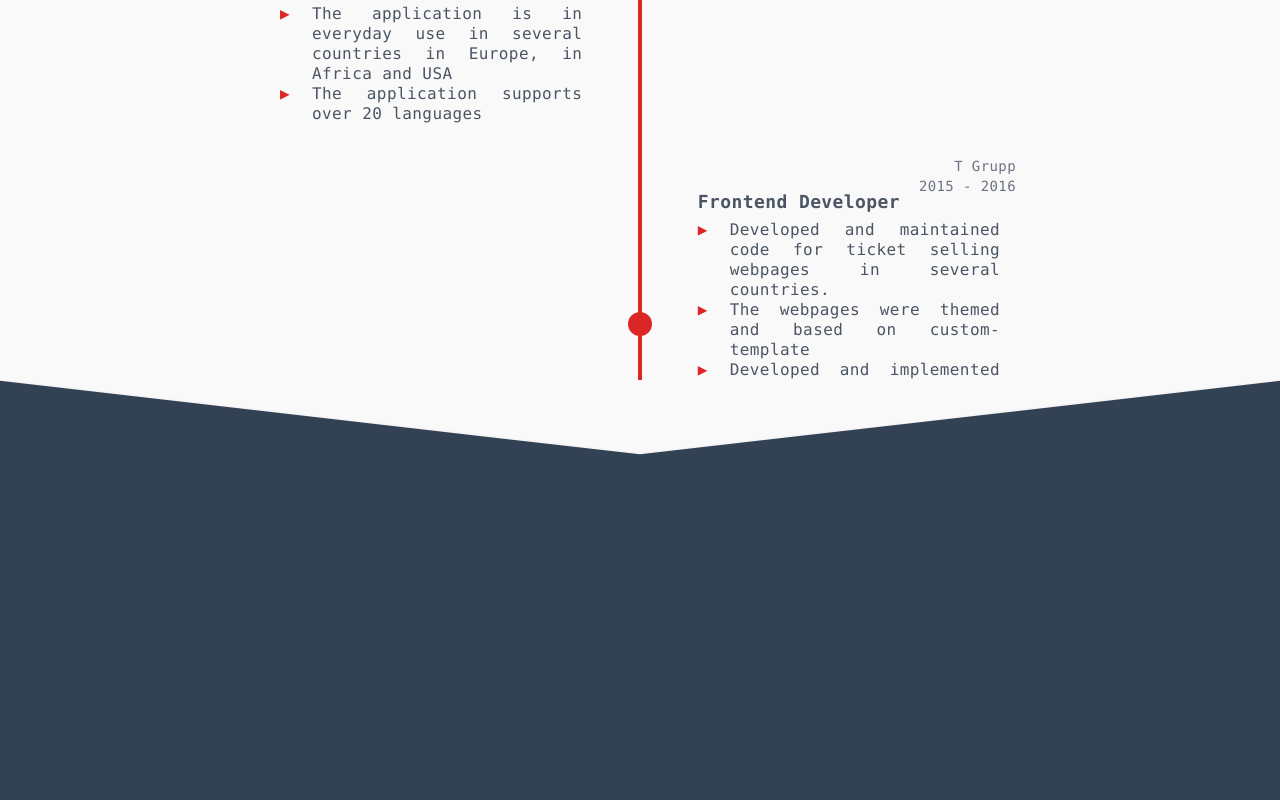
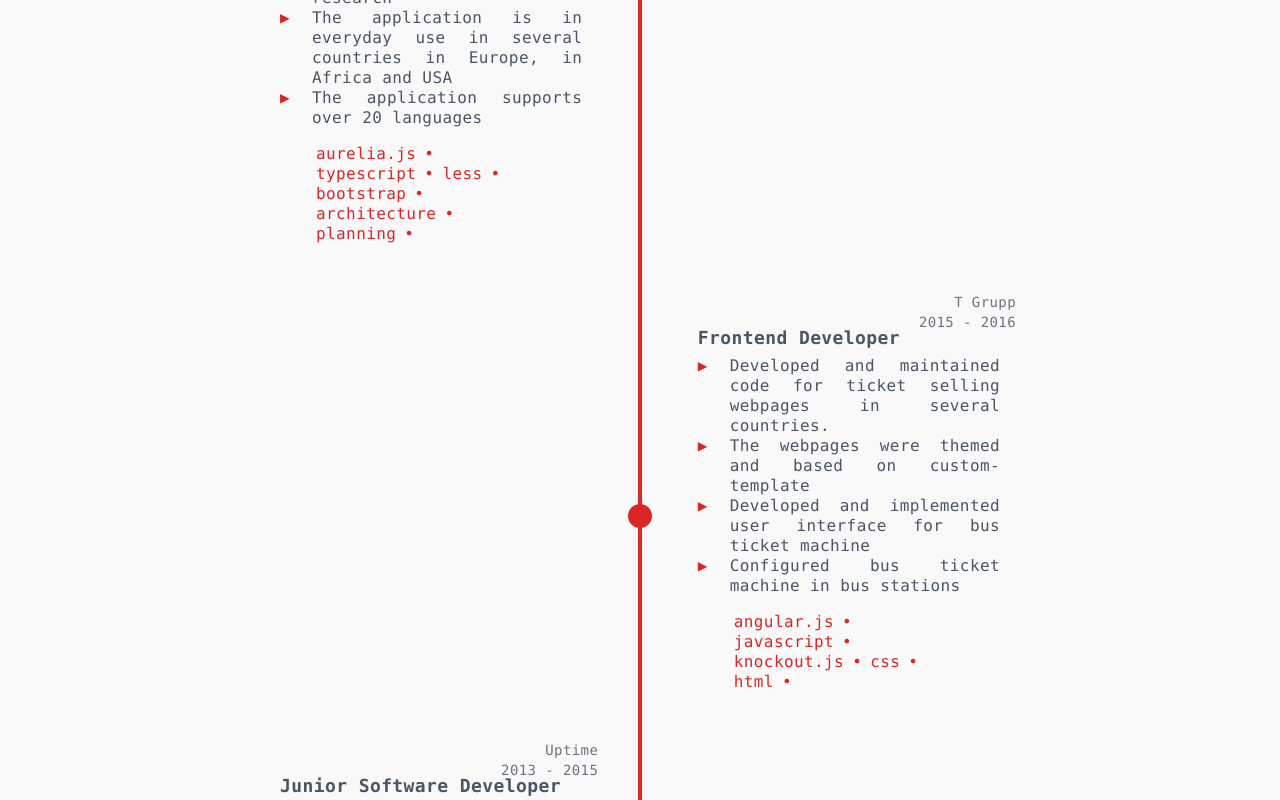
Before and after one commit to liisi29/portfolio, a Next.js app: page / in a window 1280 px wide. Shown: the part 2100-2900 px from the top of the page. Built offline with nearby package versions, Linux system fonts and the light colour scheme.

Commit message:
Dots in timeline

```diff
--- a/components/elements/timeline/Timeline.tsx
+++ b/components/elements/timeline/Timeline.tsx
@@ -84,8 +84,15 @@ function Element({ props }: { props: Partial<IBlock> }) {
             </li>
           ))}
         </ul>
+        <div className="px-8 py-4 flex flex-wrap">
+          {props.tech?.map((t, i) => (
+            <div className="_text-contrast whitespace-nowrap" key={t}>
+              <span className="px-1">{t}</span>
+              <span className="px-1">•</span>
+            </div>
+          ))}
+        </div>
       </div>
-      <div></div>
     </div>
   );
 }
--- a/styles/globals.css
+++ b/styles/globals.css
@@ -23,7 +23,7 @@ html {
     @apply cursor-pointer
   }
   section {
-    @apply w-full md:h-screen p-2 flex items-center relative py-[2rem] px-[20%]
+    @apply w-full p-2 flex items-center relative py-[2rem] px-[20%]
   }
   article {
     @apply max-w-[1240px] m-auto md:grid grid-cols-3 gap-8
```
